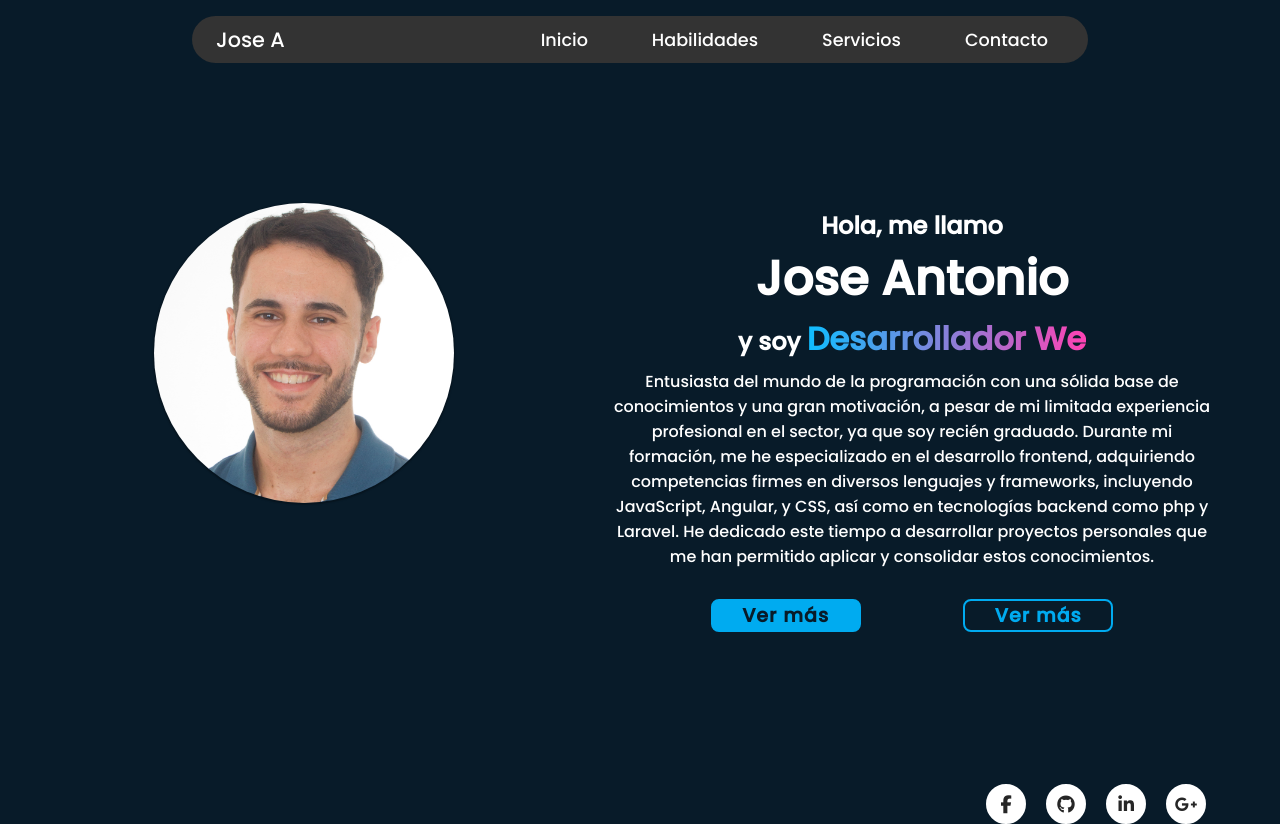
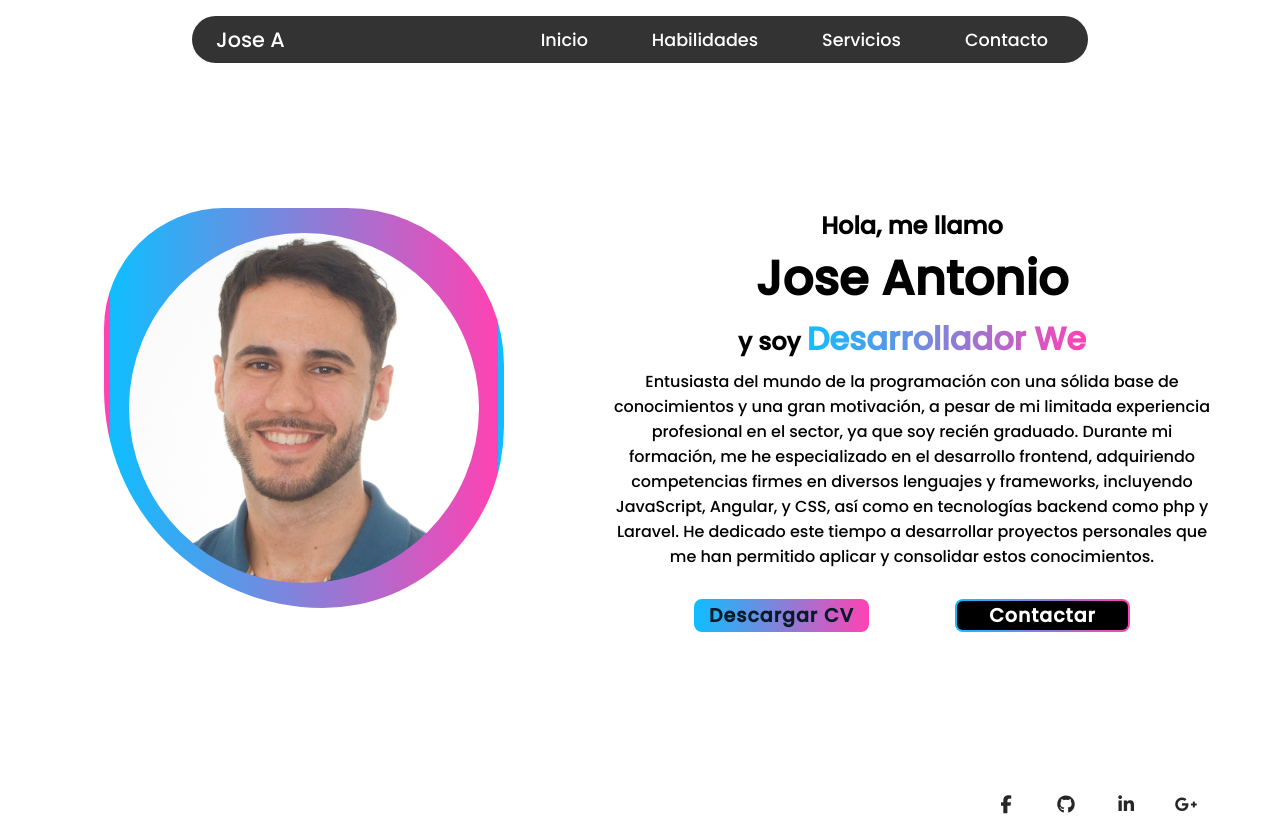
Before and after one commit to joseaholgado/Portfolio_react, a React (Create React App) app in the folder portfolio/: page / in a window 1280 px wide. Built offline with nearby package versions, Linux system fonts and the light colour scheme.

Commit message:
Refactor: i improve style
I improve style scss
i add fancy in component moveImage

```diff
--- a/portfolio/src/App.scss
+++ b/portfolio/src/App.scss
@@ -13,7 +13,7 @@
   box-sizing: border-box;
 }
 body{
-  background: #081b29;
+  background: #ffffff;
   color: #ededed;
 }
 .section1 {
--- a/portfolio/src/components/Section1/ButtonEffect/ButtonEffect.jsx
+++ b/portfolio/src/components/Section1/ButtonEffect/ButtonEffect.jsx
@@ -2,15 +2,17 @@ import React from "react"
 import './ButtonEffect.scss'
 import PropTypes from 'prop-types'
 
-const ButtonEffect = ({ variant }) => {
+const ButtonEffect = ({ variant , text}) => {
     return (
         <button className={`buttonEffect__button buttonEffect__button--${variant}`}>
-            <span>Ver más</span>
+            <span>{text}</span>
         </button>
     )
     }
 // Definely the prop for the component
 ButtonEffect.propTypes = {
-    variant: PropTypes.string
+    variant: PropTypes.string,
+    text: PropTypes.string
 }
+
 export default ButtonEffect
--- a/portfolio/src/components/Section1/ButtonEffect/ButtonEffect.scss
+++ b/portfolio/src/components/Section1/ButtonEffect/ButtonEffect.scss
@@ -6,10 +6,9 @@
         display: inline-flex;
         justify-content: center;
         align-items: center;
-        width: 150px;
+        width: 175px;
         height: 100%;
-        background: #00abf0;
-        border: 2px solid #00abf0;
+        border: 2px solid transparent;
         border-radius: 8px;
         font-size: 19px;
         color: #081b29;
@@ -19,9 +18,12 @@
         z-index: 1;
         overflow: hidden;
         transition: 0.5s;
+        background-image: linear-gradient(transparent, transparent), $linear-color;
+        background-origin: border-box;
+        background-clip: content-box, border-box;
 
         &:hover {
-            color: #00abf0;
+            color: $primary-color;
         }
 
         &::before {
@@ -43,14 +45,18 @@
 
     &__button--variant2 {
         background: transparent;
-        color: #00abf0;
+        color: $primary-color;
+        border: 2px solid transparent;
+        background-image: linear-gradient($secondary-color, $secondary-color), $linear-color;
+        background-origin: border-box;
+        background-clip: content-box, border-box;
 
         &:hover {
-            color: #081b29;
+            color: $secondary-color;
         }
 
         &::before {
-            background: #00abf0;
+            background-image: linear-gradient(transparent, transparent), $linear-color;
         }
     }
 }
--- a/portfolio/src/components/Section1/MechanicalKeyboard/MechanicalKeyboard.scss
+++ b/portfolio/src/components/Section1/MechanicalKeyboard/MechanicalKeyboard.scss
@@ -1,7 +1,7 @@
 @import '../../../styles/main.scss';
 
 .mechanicalKeyboard{
-    color: $primary-color;
+    color: $secondary-color;
     font-family: 'Poppins', sans-serif;
     h1{
         font-size: 3rem;
@@ -20,10 +20,3 @@
         font-size: xx-large;
     }
 }
-@media   (max-width: 768px){
-    .mechanicalKeyboard{
-
-
-
-}
-}
--- a/portfolio/src/components/Section1/RotatingImage/MoveImage.jsx
+++ b/portfolio/src/components/Section1/RotatingImage/MoveImage.jsx
@@ -5,13 +5,14 @@ import photo from '../../../assets/images/Jose_antonio.jpg'
 const MoveImage = () => {
     return (
         <div className="moveImage">
-            {/* Imagen central */}
-            <img
-                src={photo}
-                alt="PhotoCentral"
-                className="moveImage__central"
-            />
+            <div className="moveImage__fancy">
+                <img
+                    src={photo}
+                    alt="PhotoCentral"
+                    className="moveImage__central"
+                />
 
+            </div>
         </div>
     )
 }
--- a/portfolio/src/components/Section1/RotatingImage/MoveImage.scss
+++ b/portfolio/src/components/Section1/RotatingImage/MoveImage.scss
@@ -1,27 +1,36 @@
 @import '../../../styles/main.scss';
 
 
-   .moveImage{
+.moveImage {
+  &__fancy {
+    display: flex;
+    justify-content: center;
+    align-items: center;
+    width: 400px;
+    height: 400px;
+    background: $linear-color;
+    border-radius: 50%;
+    border: 10px solid transparent;
+    animation: fancyBorderAnimation 4s infinite ease-in-out;
 
-        &__central{
-            position: relative;
-            width: 100%;          /* La imagen ocupará el 50% del ancho del contenedor */
-            height: auto;        /* Mantiene la proporción correcta */
-            display: block;      /* Asegura que se centre correctamente con margin */
-            margin: 0 auto;      /* Centra horizontalmente la imagen */
-            max-width: 300px;    /* Límite máximo de ancho */
-            aspect-ratio: 1 / 1; /* Asegura que la imagen sea cuadrada */
-            border-radius:50%;  /* Hace la imagen circular */
-            object-fit: cover;   /* Mantiene la proporción del contenido */
-            object-position: 0% 30%;
-            animation: moveVertical 3s ease-in-out infinite;
-            transition: transform 0.6s ease-in-out, box-shadow 0.6s ease-in-out;
-            &:hover{
-                animation-play-state: paused;
-            }
+    &:hover {
+      animation-play-state: paused;
+      transition: all 0.6s ease-in-out;
+      border-width: 10px;
+      border-color: $secondary-color;
 
-        }
+    }
+  }
 
-
-
-   }
+  &__central {
+    position: relative;
+    width: 100%;
+    height: auto;
+    display: block;
+    max-width: 350px;
+    aspect-ratio: 1 / 1;
+    border-radius: 50%;
+    object-fit: cover;
+    object-position: 0% 30%;
+  }
+}
--- a/portfolio/src/components/Section1/Section1.jsx
+++ b/portfolio/src/components/Section1/Section1.jsx
@@ -13,8 +13,8 @@ const Section1 =() => {
             <div className="section1__text">
                 <MechanicalKeyboard/>
                 <div className="section1__text-button">
-                <ButtonEffect/>
-                <ButtonEffect variant="variant2"/>
+                <ButtonEffect text="Descargar CV"/>
+                <ButtonEffect text="Contactar" variant="variant2"/>
                 </div>
                 <SocialIcons/>
             </div>
--- a/portfolio/src/styles/_keyframes.scss
+++ b/portfolio/src/styles/_keyframes.scss
@@ -2,14 +2,11 @@
     0%,
     100% {
         transform: translateY(0);
-        /* Comienza y termina en la posición original */
     }
 
     50% {
         box-shadow: 0px 3px 5px 5px rgba(0, 0, 0, 2.5);
-        /*Efecto sombra*/
         transform: translateY(-20px);
-        /* Sube 20px */
 }
 }
 
@@ -21,3 +18,27 @@
         transform: rotate(360deg);
     }
 }
+
+
+@keyframes fancyBorderAnimation {
+    0% {
+      border-radius: 50%;
+      border-width: 5px;
+    }
+    25% {
+      border-radius: 30% 70% 50% 90%;
+      border-width: 8px;
+    }
+    50% {
+      border-radius: 50% 30% 70% 50%;
+      border-width: 5px;
+    }
+    75% {
+      border-radius: 70% 50% 90% 30%;
+      border-width: 8px;
+    }
+    100% {
+      border-radius: 50%;
+      border-width: 5px;
+    }
+  }
--- a/portfolio/src/styles/_variables.scss
+++ b/portfolio/src/styles/_variables.scss
@@ -1,4 +1,4 @@
 // src/styles/variables.scss
 $primary-color: #ffffff;
-$secondary-color: #00abf0;
+$secondary-color: #000000;
 $linear-color: linear-gradient(to right,  #0ebeff, #8780d9,  #ff42b3);
```
Also changed, not shown: portfolio/src/components/Navbar/BurguerButton/BurguerButton.jsx (+6 -1 lines).
